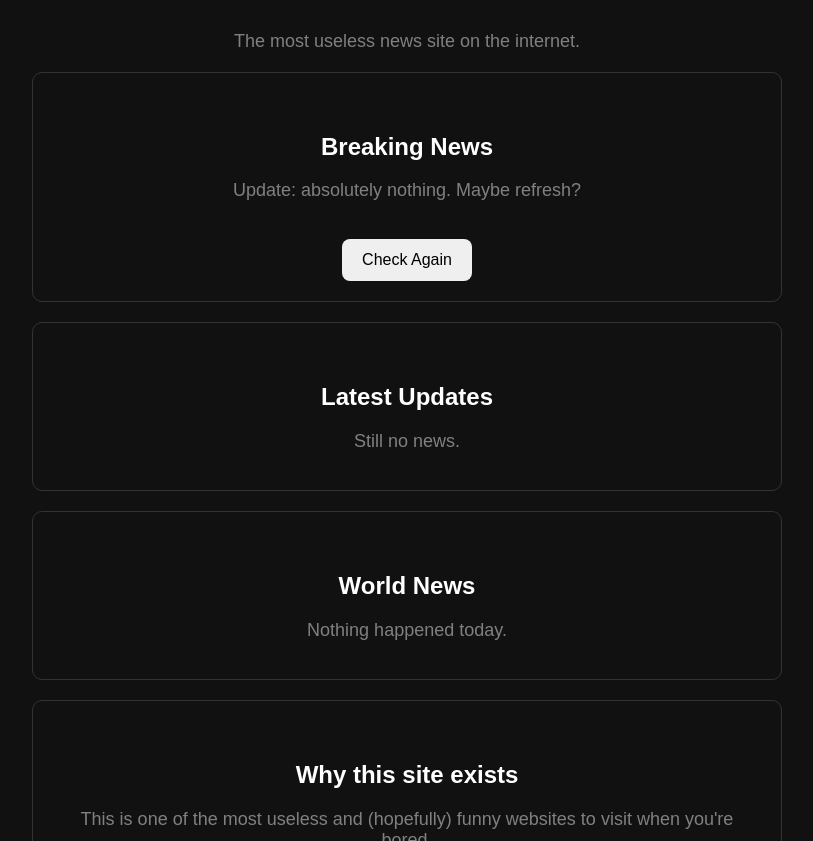
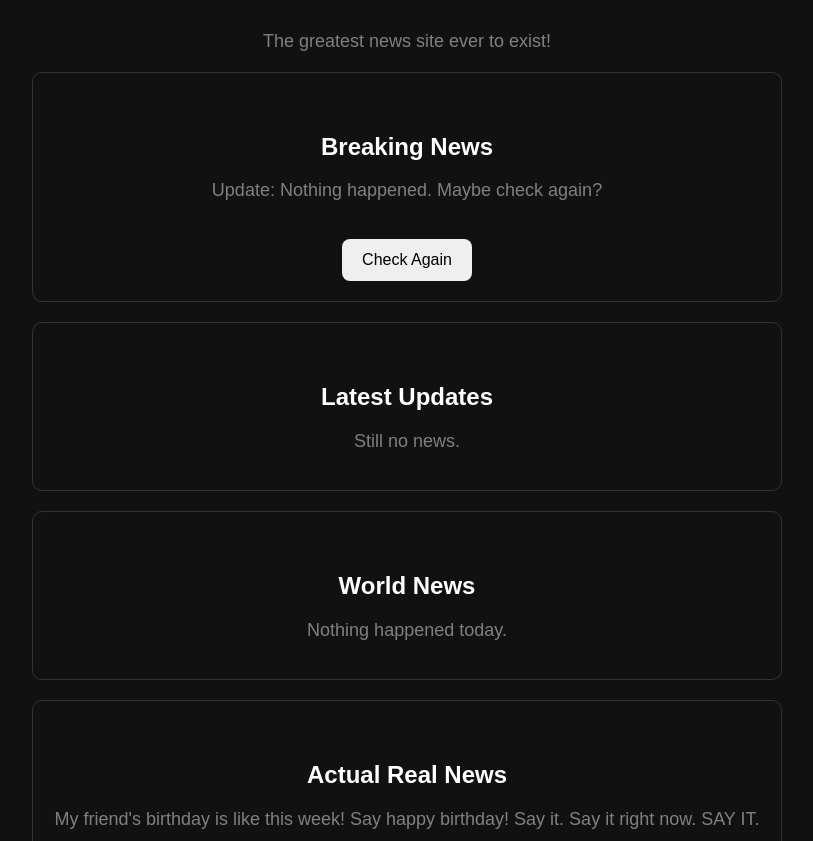
Before and after one commit to clownpersonguy/harrysnews, a plain HTML site: page index.html in a window 1280 px wide. Shown: the part 111-952 px from the top of the page, without its empty margins (233-1046 px from the left). Drawn offline with Linux system fonts and the light colour scheme.

Commit message:
Update index.html

```diff
--- a/index.html
+++ b/index.html
@@ -4,10 +4,10 @@
     <meta charset="UTF-8">
     <meta name="viewport" content="width=device-width, initial-scale=1.0">
 
-    <title>Harry's News - The Most Useless News Site Ever</title>
+    <title>Harry's News - REAL NEWS - Trust Me</title>
 
-    <meta name="description" content="Breaking news: There is no news. The most useless and funny website to visit when you're bored.">
-    <meta name="keywords" content="funny websites, useless websites, bored, random sites, Harry's News, useless">
+    <meta name="description" content="Breaking news: There is absolutely no news. I'm serious there's absolutely nothing here. Go on. Check yourself.">
+    <meta name="keywords" content="funny websites, useless websites, bored, random sites, Harry's News, useless, boring, funny, nothing, news, absolutely nothing">
 
     <style>
         body {
@@ -53,7 +53,7 @@
 <body>
 
     <h1>Harry's News</h1>
-    <p>The most useless news site on the internet.</p>
+    <p>The greatest news site ever to exist!</p>
 
     <div class="box">
         <h2>Breaking News</h2>
@@ -72,8 +72,13 @@
     </div>
 
     <div class="box">
+        <h2>Actual Real News</h2>
+        <p>My friend's birthday is like this week! Say happy birthday! Say it. Say it right now. SAY IT.</p>
+    </div>
+
+    <div class="box">
         <h2>Why this site exists</h2>
-        <p>This is one of the most useless and (hopefully) funny websites to visit when you're bored.</p>
+        <p>This is one of the most useless and (hopefully) funny websites to visit when you're bored. Also because I was bored too. Or it was for an English project. Not sure.</p>
     </div>
 
     <script>
@@ -82,11 +87,13 @@
 
             setTimeout(() => {
                 const messages = [
-                    "There's no news currently. Sorry! Maybe refresh?",
-                    "Breaking News: Still nothing happened. Maybe refresh?",
-                    "Update: absolutely nothing. Maybe refresh?",
-                    "We checked again. Absolutely no news. Maybe refresh?",
-                    "Nothing is happening right now. Maybe refresh?"
+                    "There's no news right now. Maybe check again?",
+                    "Breaking News: Nothing is happening at all. Maybe check again?",
+                    "Update: Nothing happened. Maybe check again?",
+                    "We checked again. No news. Maybe check again?",
+                    "Absoutely nothing is happening right now. Maybe check again?",
+                    "WOW! NOTHING HAPPENED! Maybe check again?",
+                    "Some guy did something. That's it. Maybe check again?"
                 ];
 
                 const random = messages[Math.floor(Math.random() * messages.length)];
```
